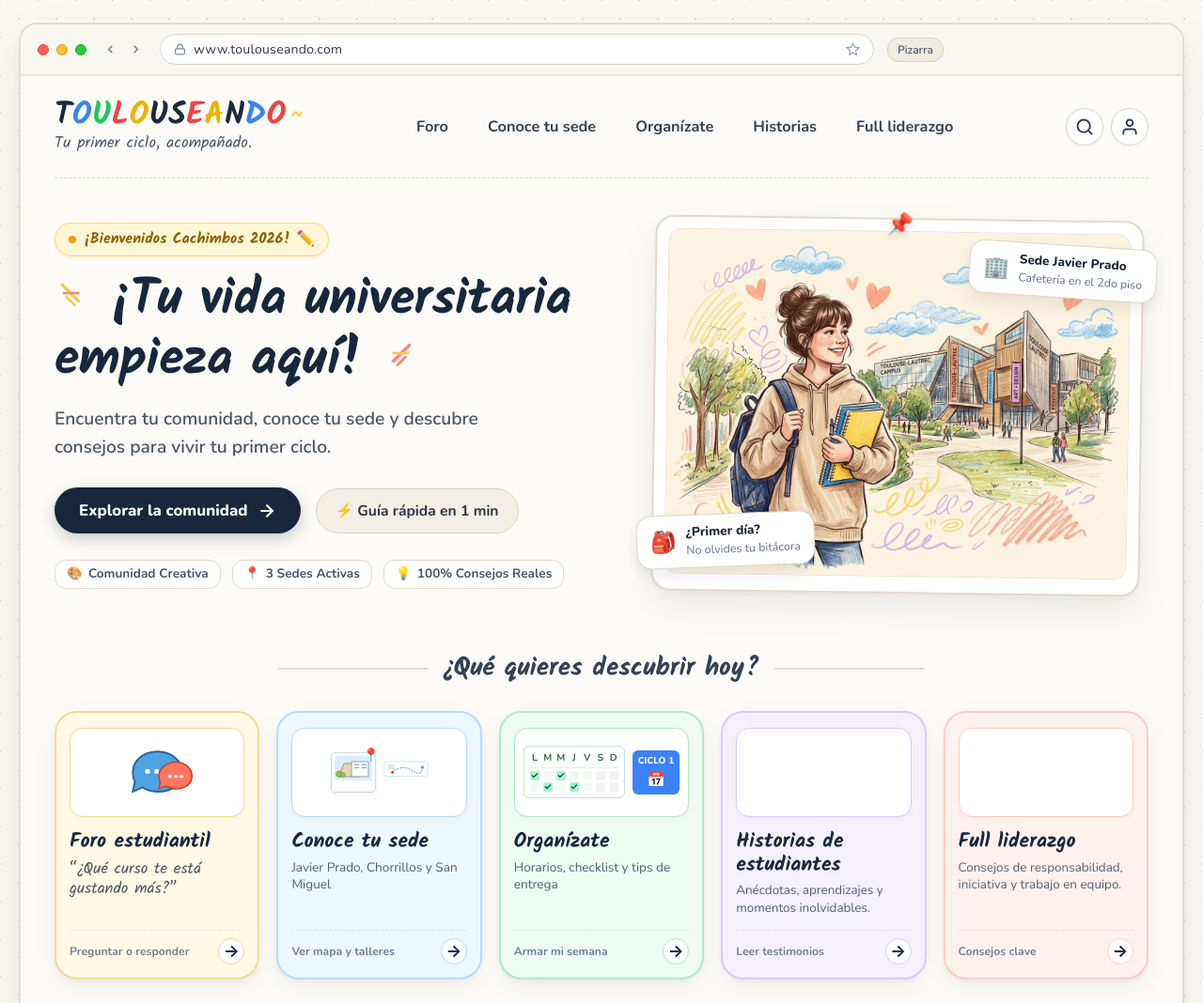
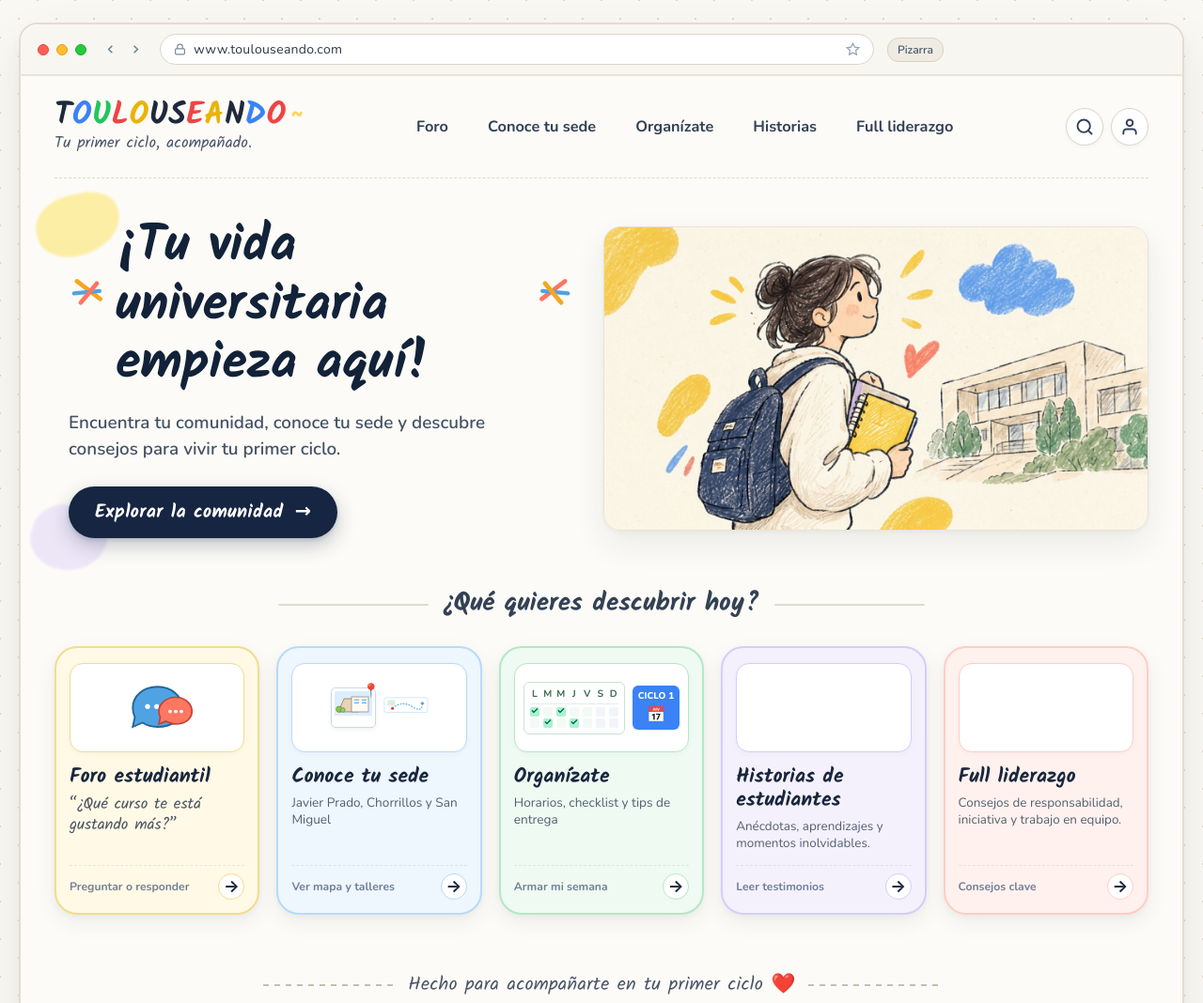
Before and after one commit to lin7x/repo-test, a plain HTML site: page index.html in a window 1280 px wide. Shown: the top 1068 px of the page at 94% size. Drawn offline with nearby package versions, Linux system fonts and the light colour scheme.

Commit message:
feat: faithfully recreated sketch illustration and coded hero section

```diff
--- a/index.html
+++ b/index.html
@@ -102,22 +102,32 @@
         </div>
       </nav>
 
-      <!-- HERO SECTION -->
+      <!-- HERO SECTION (Diseño fiel al boceto interactivo) -->
       <section class="hero-section" id="inicio">
-        <div class="hero-left">
 
-          <div class="hero-badge">
-            <span class="badge-dot"></span>
-            <span>¡Bienvenidos Cachimbos 2026! ✏️</span>
-          </div>
+        <!-- Crayon decorative blobs for authentic sketch aesthetic -->
+        <div class="hero-decor-blob blob-yellow" aria-hidden="true"></div>
+        <div class="hero-decor-blob blob-purple" aria-hidden="true"></div>
+
+        <div class="hero-content-left">
 
           <h1 class="hero-title">
-            <span class="crayon-burst c-left" aria-hidden="true">
-              <svg width="34" height="34" viewBox="0 0 40 40"><line x1="30" y1="30" x2="10" y2="10" stroke="#fec84d" stroke-width="4" stroke-linecap="round"/><line x1="30" y1="20" x2="12" y2="20" stroke="#ff8573" stroke-width="3" stroke-linecap="round"/><line x1="25" y1="35" x2="15" y2="25" stroke="#fec84d" stroke-width="3" stroke-linecap="round"/></svg>
+            <span class="burst-group burst-left" aria-hidden="true">
+              <svg width="42" height="42" viewBox="0 0 40 40">
+                <line x1="32" y1="28" x2="10" y2="8" stroke="#F5A623" stroke-width="4.5" stroke-linecap="round"/>
+                <line x1="32" y1="20" x2="6" y2="20" stroke="#4FA3E3" stroke-width="4" stroke-linecap="round"/>
+                <line x1="30" y1="12" x2="12" y2="30" stroke="#FF7563" stroke-width="4.5" stroke-linecap="round"/>
+              </svg>
             </span>
-            ¡Tu vida universitaria empieza aquí!
-            <span class="crayon-burst c-right" aria-hidden="true">
-              <svg width="34" height="34" viewBox="0 0 40 40"><line x1="10" y1="30" x2="30" y2="10" stroke="#ff8573" stroke-width="4" stroke-linecap="round"/><line x1="10" y1="20" x2="28" y2="20" stroke="#fec84d" stroke-width="3" stroke-linecap="round"/><line x1="15" y1="35" x2="25" y2="25" stroke="#ff8573" stroke-width="3" stroke-linecap="round"/></svg>
+            <span class="hero-title-text">
+              ¡Tu vida universitaria<br>empieza aquí!
+            </span>
+            <span class="burst-group burst-right" aria-hidden="true">
+              <svg width="42" height="42" viewBox="0 0 40 40">
+                <line x1="8" y1="28" x2="30" y2="8" stroke="#FF7563" stroke-width="4.5" stroke-linecap="round"/>
+                <line x1="8" y1="20" x2="34" y2="20" stroke="#4FA3E3" stroke-width="4" stroke-linecap="round"/>
+                <line x1="10" y1="12" x2="28" y2="30" stroke="#F5A623" stroke-width="4.5" stroke-linecap="round"/>
+              </svg>
             </span>
           </h1>
 
@@ -126,56 +136,20 @@
           </p>
 
           <div class="hero-cta-wrapper">
-            <button class="cta-primary-btn" id="exploreBtn">
-              <span>Explorar la comunidad</span>
-              <svg class="cta-arrow" width="20" height="20" viewBox="0 0 24 24" fill="none" stroke="currentColor" stroke-width="2.5" stroke-linecap="round" stroke-linejoin="round"><line x1="5" y1="12" x2="19" y2="12"></line><polyline points="12 5 19 12 12 19"></polyline></svg>
-            </button>
-            <button class="cta-secondary-btn" id="tourQuickBtn">
-              <span>⚡ Guía rápida en 1 min</span>
+            <button class="cta-pill-button" id="exploreBtn" aria-label="Explorar la comunidad">
+              <span class="cta-text">Explorar la comunidad</span>
+              <span class="cta-arrow-icon" aria-hidden="true">→</span>
             </button>
           </div>
 
-          <!-- Quick stats / freshman counter -->
-          <div class="hero-mini-badges">
-            <div class="mini-tag">
-              <span class="tag-icon">🎨</span>
-              <span>Comunidad Creativa</span>
-            </div>
-            <div class="mini-tag">
-              <span class="tag-icon">📍</span>
-              <span>3 Sedes Activas</span>
-            </div>
-            <div class="mini-tag">
-              <span class="tag-icon">💡</span>
-              <span>100% Consejos Reales</span>
-            </div>
+        </div>
+
+        <div class="hero-artwork-right">
+          <div class="sketch-illustration-frame">
+            <img src="assets/hero-sketch-illustration.jpg" alt="Ilustración a lápiz de estudiante con mochila y cuadernos mirando sonriente hacia el campus universitario Toulouse Lautrec" class="sketch-character-img">
           </div>
         </div>
 
-        <div class="hero-right">
-          <div class="hero-illustration-card">
-            <!-- Sketch Paper Frame for Hero Art -->
-            <div class="sketch-pin-tack" aria-hidden="true">📌</div>
-            <img src="assets/hero-student.jpg" alt="Estudiante sonriente con mochila y cuadernos mirando hacia el campus universitario Toulouse Lautrec" class="hero-img">
-
-            <!-- Interactive Floating Tips -->
-            <div class="floating-sticker sticker-cachimbo">
-              <span class="sticker-emoji">🎒</span>
-              <div class="sticker-info">
-                <strong>¿Primer día?</strong>
-                <p>No olvides tu bitácora</p>
-              </div>
-            </div>
-
-            <div class="floating-sticker sticker-campus">
-              <span class="sticker-emoji">🏢</span>
-              <div class="sticker-info">
-                <strong>Sede Javier Prado</strong>
-                <p>Cafetería en el 2do piso</p>
-              </div>
-            </div>
-          </div>
-        </div>
       </section>
 
       <!-- 5 CATEGORY CARDS SECTION -->
--- a/style.css
+++ b/style.css
@@ -445,254 +445,186 @@
 }
 
 /* ========================================================
-   HERO SECTION
+   HERO SECTION (Authentic Sketch Prototype Style)
    ======================================================== */
 .hero-section {
   display: grid;
-  grid-template-columns: 1.05fr 0.95fr;
-  align-items: center;
-  gap: 40px;
-  padding: 10px 0 45px;
+  grid-template-columns: 1fr 1.05fr;
+  align-items: center;
+  gap: 32px;
+  padding: 10px 0 35px;
+  position: relative;
 }
 
 @media (max-width: 950px) {
   .hero-section {
     grid-template-columns: 1fr;
-    gap: 32px;
+    gap: 28px;
   }
 }
 
-.hero-badge {
+/* Background Crayon Decorative Blobs */
+.hero-decor-blob {
+  position: absolute;
+  pointer-events: none;
+  z-index: 0;
+  border-radius: 50% 40% 60% 45%;
+  filter: blur(1px);
+}
+
+.blob-yellow {
+  top: -15px;
+  left: -20px;
+  width: 90px;
+  height: 65px;
+  background: #FDE882;
+  opacity: 0.7;
+  transform: rotate(-12deg);
+}
+
+.blob-purple {
+  bottom: 0px;
+  left: -25px;
+  width: 80px;
+  height: 70px;
+  background: #E5DCF8;
+  opacity: 0.65;
+  transform: rotate(18deg);
+}
+
+/* Left Content */
+.hero-content-left {
+  position: relative;
+  z-index: 1;
+  padding-left: 15px;
+}
+
+.hero-title {
   display: inline-flex;
   align-items: center;
   gap: 8px;
-  background-color: #FFF6D6;
-  border: 1.5px solid #F5DB7E;
-  padding: 5px 14px;
-  border-radius: var(--radius-pill);
   font-family: var(--font-hand);
-  font-size: 1rem;
-  font-weight: 700;
-  color: #8A6400;
-  margin-bottom: 16px;
-  box-shadow: 0 2px 4px rgba(245, 158, 11, 0.1);
-}
-
-.badge-dot {
-  width: 8px;
-  height: 8px;
-  background: #F59E0B;
-  border-radius: 50%;
-  animation: pulseStar 1.5s infinite;
-}
-
-.hero-title {
-  font-family: var(--font-hand);
-  font-size: clamp(2.3rem, 4.2vw, 3.4rem);
-  font-weight: 700;
-  color: var(--c-navy);
+  font-size: clamp(2.4rem, 4.3vw, 3.4rem);
+  font-weight: 700;
+  color: #122238;
   line-height: 1.15;
-  letter-spacing: -0.5px;
+  letter-spacing: -0.3px;
   margin-bottom: 16px;
   position: relative;
+}
+
+.hero-title-text {
   display: inline-block;
-}
-
-.crayon-burst {
+  text-shadow: 0 1px 0 rgba(255, 255, 255, 0.8);
+}
+
+.burst-group {
   display: inline-block;
-  vertical-align: middle;
-}
-
-.c-left { margin-right: 4px; transform: translateY(-4px); }
-.c-right { margin-left: 4px; transform: translateY(-4px); }
+  flex-shrink: 0;
+  transition: transform 0.25s ease;
+}
+
+.burst-left {
+  transform: translateY(-8px) rotate(-5deg);
+}
+
+.burst-right {
+  transform: translateY(-8px) rotate(5deg);
+}
+
+.hero-title:hover .burst-left {
+  transform: translateY(-12px) rotate(-12deg) scale(1.1);
+}
+
+.hero-title:hover .burst-right {
+  transform: translateY(-12px) rotate(12deg) scale(1.1);
+}
 
 .hero-description {
-  font-size: 1.2rem;
+  font-family: var(--font-body);
+  font-size: 1.18rem;
   font-weight: 600;
-  color: #4A5568;
-  max-width: 520px;
-  line-height: 1.55;
-  margin-bottom: 28px;
-}
-
+  color: #435165;
+  line-height: 1.5;
+  max-width: 480px;
+  margin-bottom: 26px;
+}
+
+/* CTA Pill Button (Exact dark navy crayon look from sketch) */
 .hero-cta-wrapper {
-  display: flex;
-  align-items: center;
-  gap: 16px;
-  flex-wrap: wrap;
-  margin-bottom: 28px;
-}
-
-.cta-primary-btn {
-  background-color: var(--c-navy);
+  margin-top: 6px;
+}
+
+.cta-pill-button {
+  background-color: #152542;
   color: #FFFFFF;
   border: none;
-  font-family: var(--font-body);
-  font-size: 1.05rem;
-  font-weight: 800;
-  padding: 13px 26px;
-  border-radius: var(--radius-pill);
+  font-family: var(--font-hand);
+  font-size: 1.25rem;
+  font-weight: 700;
+  letter-spacing: 0.3px;
+  padding: 11px 28px;
+  border-radius: 999px;
   cursor: pointer;
   display: inline-flex;
   align-items: center;
-  gap: 10px;
-  box-shadow: 0 6px 16px rgba(25, 39, 61, 0.22);
+  gap: 12px;
+  box-shadow: 0 8px 20px rgba(21, 37, 66, 0.25), 0 2px 4px rgba(21, 37, 66, 0.15);
   transition: all 0.25s cubic-bezier(0.34, 1.56, 0.64, 1);
-}
-
-.cta-primary-btn:hover {
-  background-color: var(--c-navy-hover);
-  transform: translateY(-3px) scale(1.02);
-  box-shadow: 0 10px 22px rgba(25, 39, 61, 0.28);
-}
-
-.cta-primary-btn:active {
-  transform: translateY(0);
-}
-
-.cta-arrow {
+  text-decoration: none;
+  position: relative;
+}
+
+.cta-pill-button:hover {
+  background-color: #0c182d;
+  transform: translateY(-3px) scale(1.03);
+  box-shadow: 0 12px 26px rgba(21, 37, 66, 0.32);
+}
+
+.cta-pill-button:active {
+  transform: translateY(0) scale(0.99);
+}
+
+.cta-arrow-icon {
+  font-size: 1.3rem;
   transition: transform 0.2s ease;
 }
 
-.cta-primary-btn:hover .cta-arrow {
-  transform: translateX(5px);
-}
-
-.cta-secondary-btn {
-  background: #F4EFE6;
-  border: 1.5px solid #DDD4C4;
-  color: #2D3748;
-  font-family: var(--font-body);
-  font-size: 0.98rem;
-  font-weight: 700;
-  padding: 12px 20px;
-  border-radius: var(--radius-pill);
-  cursor: pointer;
-  transition: all 0.2s ease;
-}
-
-.cta-secondary-btn:hover {
-  background: #EBE3D3;
-  transform: translateY(-2px);
-}
-
-.hero-mini-badges {
-  display: flex;
-  gap: 12px;
-  flex-wrap: wrap;
-}
-
-.mini-tag {
-  display: flex;
-  align-items: center;
-  gap: 6px;
-  background: #FFFFFF;
-  border: 1px solid #E2D9CC;
-  padding: 4px 12px;
-  border-radius: 12px;
-  font-size: 0.85rem;
-  font-weight: 700;
-  color: #4A5568;
-}
-
-/* HERO RIGHT - ARTWORK CARD */
-.hero-right {
+.cta-pill-button:hover .cta-arrow-icon {
+  transform: translateX(6px);
+}
+
+/* Right Artwork Frame */
+.hero-artwork-right {
+  position: relative;
+  z-index: 1;
   display: flex;
   justify-content: center;
+}
+
+.sketch-illustration-frame {
   position: relative;
-}
-
-.hero-illustration-card {
-  position: relative;
-  max-width: 520px;
   width: 100%;
-  background: #FFFFFF;
-  padding: 12px 12px 16px;
-  border-radius: 20px;
-  border: 2px solid #E2DACB;
+  max-width: 580px;
+  border-radius: 18px;
+  overflow: hidden;
   box-shadow:
-    0 16px 36px rgba(0, 0, 0, 0.08),
-    0 2px 6px rgba(0, 0, 0, 0.04);
-  transform: rotate(0.8deg);
+    0 14px 34px rgba(30, 41, 59, 0.08),
+    0 2px 6px rgba(30, 41, 59, 0.04);
+  border: 1.5px solid #EAE3D4;
+  background-color: #F8F6EA;
   transition: transform 0.3s ease;
 }
 
-.hero-illustration-card:hover {
-  transform: rotate(0deg) scale(1.01);
-}
-
-.sketch-pin-tack {
-  position: absolute;
-  top: -12px;
-  left: 50%;
-  transform: translateX(-50%);
-  font-size: 1.4rem;
-  z-index: 2;
-  filter: drop-shadow(0 2px 3px rgba(0,0,0,0.2));
-}
-
-.hero-img {
+.sketch-illustration-frame:hover {
+  transform: translateY(-4px) scale(1.01);
+}
+
+.sketch-character-img {
   width: 100%;
   height: auto;
-  border-radius: 14px;
   display: block;
   object-fit: cover;
-  border: 1px solid #EBE4D8;
-}
-
-/* Floating Stickers on Artwork */
-.floating-sticker {
-  position: absolute;
-  background: #FFFFFF;
-  border: 1.5px solid #DDD5C7;
-  padding: 8px 14px;
-  border-radius: 16px;
-  box-shadow: 0 8px 18px rgba(0, 0, 0, 0.08);
-  display: flex;
-  align-items: center;
-  gap: 10px;
-  font-size: 0.82rem;
-  z-index: 2;
-  transition: transform 0.2s ease;
-}
-
-.floating-sticker:hover {
-  transform: translateY(-3px) scale(1.05);
-}
-
-.sticker-emoji {
-  font-size: 1.4rem;
-}
-
-.sticker-info strong {
-  display: block;
-  color: #1E293B;
-  font-weight: 800;
-  font-size: 0.85rem;
-}
-
-.sticker-info p {
-  color: #64748B;
-  margin: 0;
-  font-size: 0.78rem;
-}
-
-.sticker-cachimbo {
-  bottom: 24px;
-  left: -18px;
-  transform: rotate(-3deg);
-}
-
-.sticker-campus {
-  top: 24px;
-  right: -16px;
-  transform: rotate(3deg);
-}
-
-@media (max-width: 600px) {
-  .floating-sticker {
-    display: none;
-  }
 }
 
 /* ========================================================
```
Also changed, not shown: assets/hero-banner.png (added), assets/hero-character.png (added), assets/hero-sketch-illustration.jpg (added).
